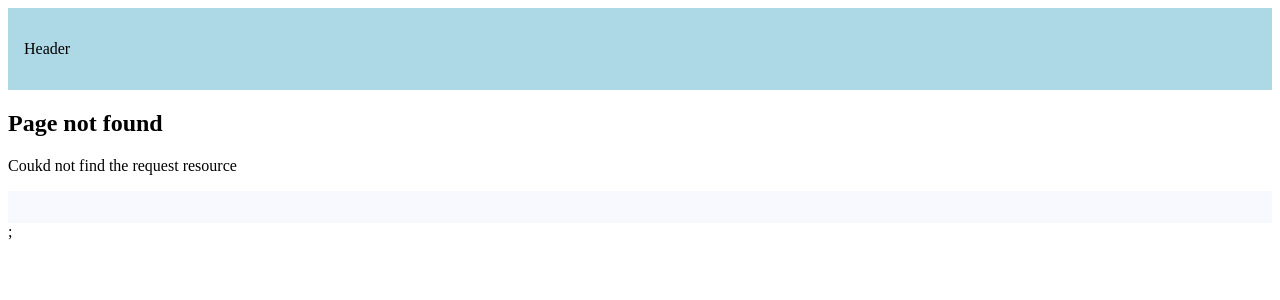
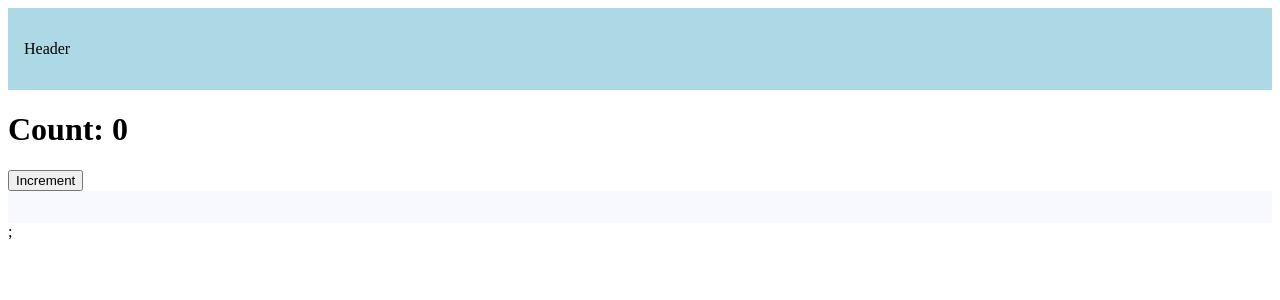
Before and after one commit to garg-lakshay/nextjs-learning, a Next.js app: page /counter in a window 1280 px wide. Before the commit this address had no page. Shown: the top 300 px of the page. Built offline with nearby package versions, Linux system fonts and the light colour scheme.

Commit message:
title-metadata

```diff
--- /dev/null
+++ b/src/app/counter/counter.tsx
@@ -0,0 +1,14 @@
+"use client";
+
+import { useState } from "react";
+
+export const Counter=()=> {
+  const [count, setCount] = useState(0);
+
+  return (
+    <div>
+      <h1>Count: {count}</h1>
+      <button onClick={() => setCount(count + 1)}>Increment</button>
+    </div>
+  );
+}
--- /dev/null
+++ b/src/app/counter/page.tsx
@@ -0,0 +1,11 @@
+
+import { Counter } from "./counter";
+
+export const metadata = {
+  title: "Counter",
+};
+
+export default function CounterPage() {
+    return <Counter />;
+
+}
--- a/src/app/layout.tsx
+++ b/src/app/layout.tsx
@@ -1,5 +1,9 @@
-export const metadata = {
-  title: 'Next.js',
+import {Metadata} from "next";
+export const metadata: Metadata = {
+  title:{
+    default:"Next.js tutorial - Codeevaluation",
+    template:"%s | Codeevaluation",
+  },
   description: 'Generated by Next.js',
 }
 
```
Also changed, not shown: src/app/blog/page.tsx (+8 -0 lines).
